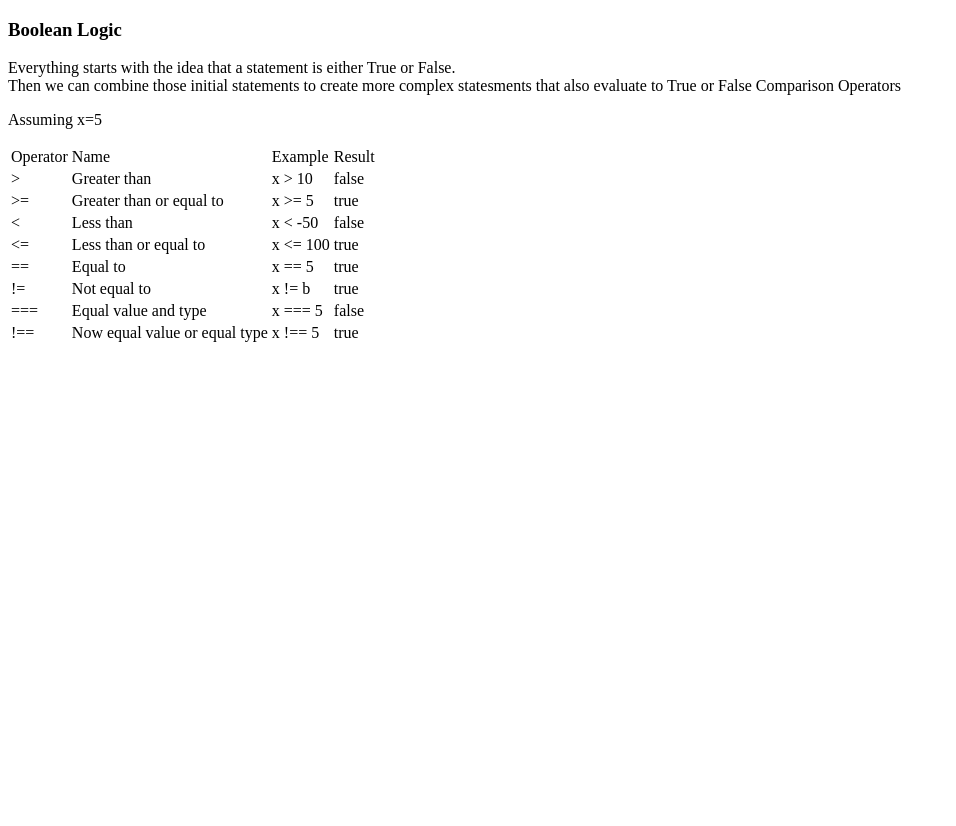
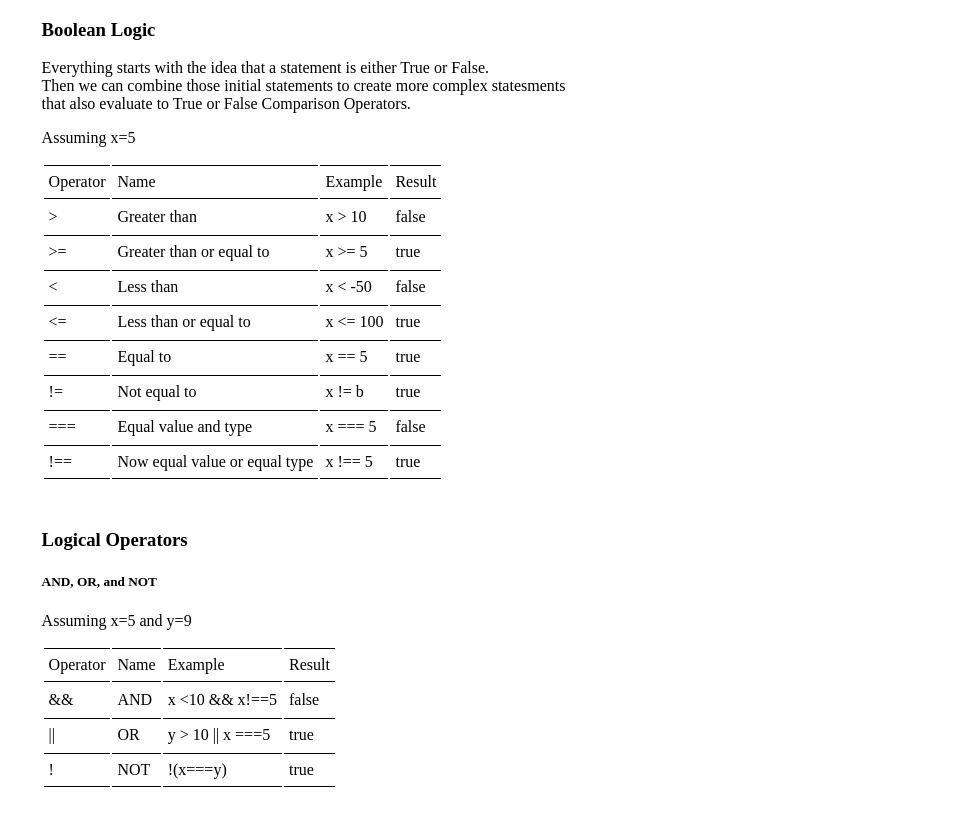
Before and after one commit to kook101/WebDeveloperBootCamp, a plain HTML site: page ControlFlow/index.html in a window 1280 px wide. Shown: the whole page, without its empty margins (0-956 px from the left). Before the commit the page ends 800 px from the top, so only its background shows below. Drawn offline with Linux system fonts and the light colour scheme.

Commit message:
Logical Operators

```diff
--- a/ControlFlow/index.html
+++ b/ControlFlow/index.html
@@ -3,28 +3,30 @@
 <head>
     <meta charset="UTF-8">
     <meta name="viewport" content="width=device-width, initial-scale=1.0">
+<link rel="stylesheet" href="/ControlFlow/style.css">
     <title>Boolean</title>
 </head>
 <body>
+    <div id="div_bl">
     <h3>Boolean Logic</h3>
     <p>
      Everything starts with the idea that a statement is either True or False.
     </br>
-    Then we can combine those initial statements to create more complex statesments that also evaluate to True or False Comparison Operators
+    Then we can combine those initial statements to create more complex statesments that also evaluate to True or False Comparison Operators.
     </p>
     <p>Assuming x=5</p>
-    <table id="comparisonOperator">
+    <table class="table" id="comparisonOperator">
         <tr>
-            <td>Operator</td>
-            <td>Name</td>
-            <td>Example</td>
-            <td>Result</td>
+            <td class="first">Operator</td>
+            <td class="first">Name</td>
+            <td class="first">Example</td>
+            <td class="first">Result</td>
         </tr>
         <tr>
-            <td>></td>
-            <td>Greater than</td>
-            <td>x > 10</td>
-            <td>false</td>
+            <td class="second">></td>
+            <td class="second">Greater than</td>
+            <td class="second">x > 10</td>
+            <td class="second">false</td>
         </tr>
         <tr>
             <td>>=</td>
@@ -63,12 +65,48 @@
             <td>false</td>
         </tr>
         <tr>
-            <td>!==</td>
-            <td>Now equal value or equal type</td>
-            <td>x !== 5</td>
+            <td class="last">!==</td>
+            <td class="last">Now equal value or equal type</td>
+            <td class="last">x !== 5</td>
+            <td class="last">true</td>
+        </tr>
+    </table>
+</div>
+
+<div id="div_lo">
+    <h3>Logical Operators</h3>
+    <h5>AND, OR, and NOT</h5>
+    <p>Assuming x=5 and y=9</p>
+    <table class="table" id="logicalOperator">
+        <tr>
+            <td class="first">Operator</td>
+            <td class="first">Name</td>
+            <td class="first">Example</td>
+            <td class="first">Result</td>
+        </tr>
+        <tr>
+            <td class="second">&&</td>
+            <td class="second">AND</td>
+            <td class="second">x <10 && x!==5 </td>
+            <td class="second">false</td>
+        </tr>
+        <tr>
+            <td>||</td>
+            <td>OR</td>
+            <td> y > 10 || x ===5 </td>
             <td>true</td>
         </tr>
+        <tr>
+            <td class="last">!</td>
+            <td class="last">NOT</td>
+            <td class="last"> !(x===y)</td>
+            <td class="last">true</td>
+        </tr>
+
+
+
+
     </table>
-
+</div>
 </body>
 </html>
--- /dev/null
+++ b/ControlFlow/style.css
@@ -0,0 +1,29 @@
+body   {
+margin-left: 2%;
+}
+
+div {
+    max-width: 550px;
+    margin: 1.0rem;
+    margin-bottom: 3.0rem;
+}
+td{
+    border-top:solid 0.2px;
+    padding: 5px;
+    padding-top: 7px;
+    padding-bottom: 7px;
+
+}
+
+.last {
+border-bottom:black solid 1.5px;
+}
+
+.first {
+    border-top:black solid 1.5px;
+    border-bottom: solid 1.5px;
+}
+
+.second {
+    border-top:none;
+    }
```
Also changed, not shown: ControlFlow/script.js (+27 -0 lines).
